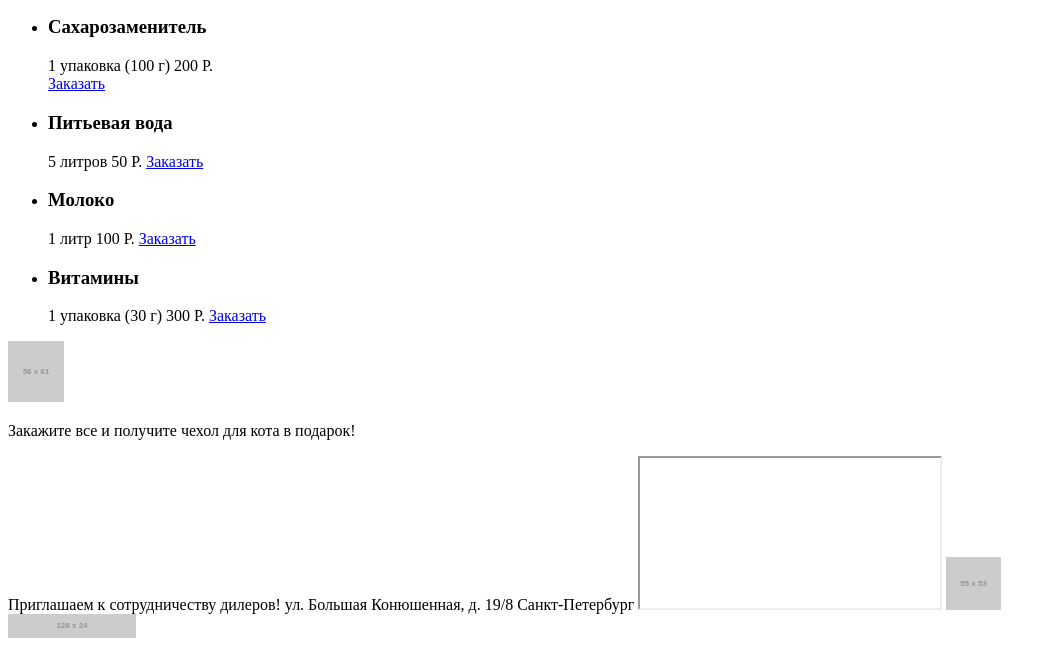
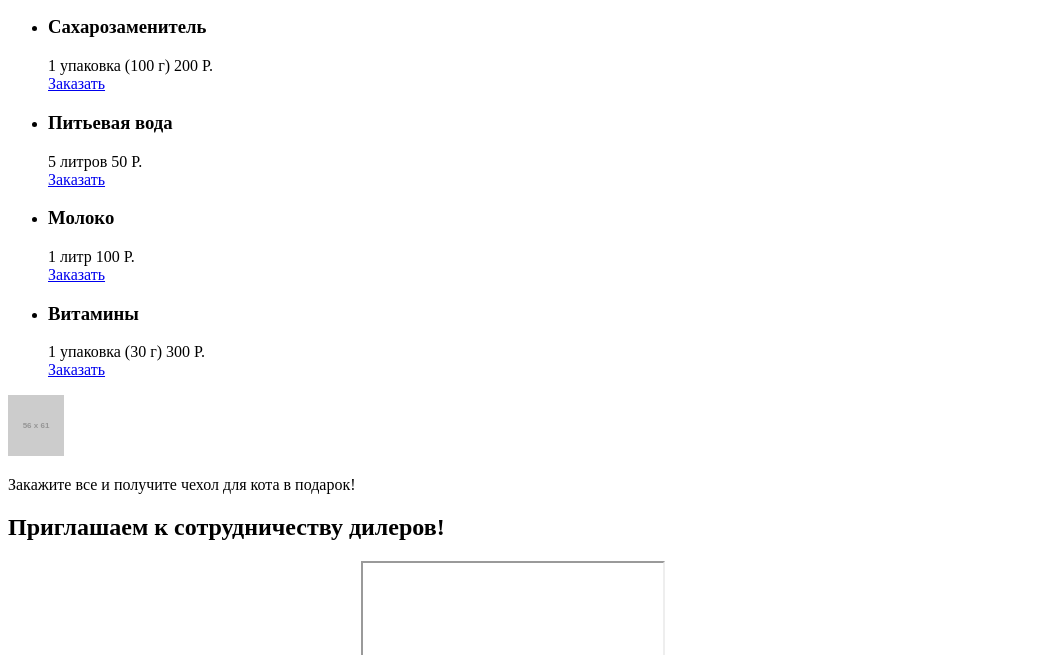
Before and after one commit to German-D/831175-cat-energy-18, a website: page source/catalog.html in a window 1280 px wide. Shown: the part 2184-2839 px from the top of the page, without its empty margins (0-1056 px from the left). Drawn offline with Linux system fonts and the light colour scheme; placeholder pictures from the web are drawn by us.

Commit message:
Правки по ревью

```diff
--- a/source/catalog.html
+++ b/source/catalog.html
@@ -208,39 +208,36 @@
       <li class="extra-offer__item">
         <div class="extra-offer__item-wrapper">
           <h3 class="extra-offer__item-title">Сахарозаменитель</h3>
-          <tr>
-            <th>1 упаковка (100 г)</th>
-            <td>200 Р.</td>
-          </tr>
+          <div class="extra-offer__wrapper-price">
+            <span class="extra-offer__item-name">1 упаковка (100 г)</span>
+            <span class="extra-offer__item-price">200 Р.</span>
+          </div>
         </div>
-        <a class="main-offer__button" aria-label="Кнопка заказа" href="#">Заказать</a>
+        <a class="extra-offer__button" aria-label="Кнопка заказа" href="#">Заказать</a>
       </li>
       <li class="extra-offer__item">
         <h3 class="extra-offer__item-title">Питьевая вода</h3>
-        <tr>
-          <th>5 литров</th>
-          <td>50 Р.</td>
-        </tr>
+        <div class="extra-offer__wrapper-price">
+          <span class="extra-offer__item-name">5 литров</span>
+          <span class="extra-offer__item-price">50 Р.</span>
         </div>
-        <a class="main-offer__button" aria-label="Кнопка заказа" href="#">Заказать</a>
+        <a class="extra-offer__button" aria-label="Кнопка заказа" href="#">Заказать</a>
       </li>
       <li class="extra-offer__item">
         <h3 class="extra-offer__item-title">Молоко</h3>
-        <tr>
-          <th>1 литр</th>
-          <td>100 Р.</td>
-        </tr>
+        <div class="extra-offer__wrapper-price">
+          <span class="extra-offer__item-name">1 литр</span>
+          <span class="extra-offer__item-price">100 Р.</span>
         </div>
-        <a class="main-offer__button" aria-label="Кнопка заказа" href="#">Заказать</a>
+        <a class="extra-offer__button" aria-label="Кнопка заказа" href="#">Заказать</a>
       </li>
       <li class="extra-offer__item">
         <h3 class="extra-offer__item-title">Витамины</h3>
-        <tr>
-          <th>1 упаковка (30 г)</th>
-          <td>300 Р.</td>
-        </tr>
+        <div class="extra-offer__wrapper-price">
+          <span class="extra-offer__item-name">1 упаковка (30 г)</span>
+          <span class="extra-offer__item-price">300 Р.</span>
         </div>
-        <a class="main-offer__button" aria-label="Кнопка заказа" href="#">Заказать</a>
+        <a class="extra-offer__button" aria-label="Кнопка заказа" href="#">Заказать</a>
       </li>
     </ul>
   </section>
@@ -252,15 +249,15 @@
   <!--    Блок  карта-->
   <section class="main-map">
     <div class="main-map__wrapper">
-      <span>Приглашаем к сотрудничеству дилеров!</span>
-      <span>ул. Большая Конюшенная, д. 19/8 Санкт-Петербург</span>
+      <h2 class="main-map__title">Приглашаем к сотрудничеству дилеров!</h2>
+      <span class="main-map__text">ул. Большая Конюшенная, д. 19/8 Санкт-Петербург</span>
       <iframe src=""></iframe>
       <img class="main-map__anchor" src="https://via.placeholder.com/55x53" alt="Якорь на карте">
     </div>
   </section>
 </main>
   <!--    Футер-->
-<footer>
+<footer class="footer">
   <div class="footer__logo-wrapper">
     <img src="https://via.placeholder.com/128x24" alt="Логотип cat energy" width="128" height="24">
   </div>
```
Also changed, not shown: source/form.html (+10 -10 lines), source/index.html (+3 -3 lines).
